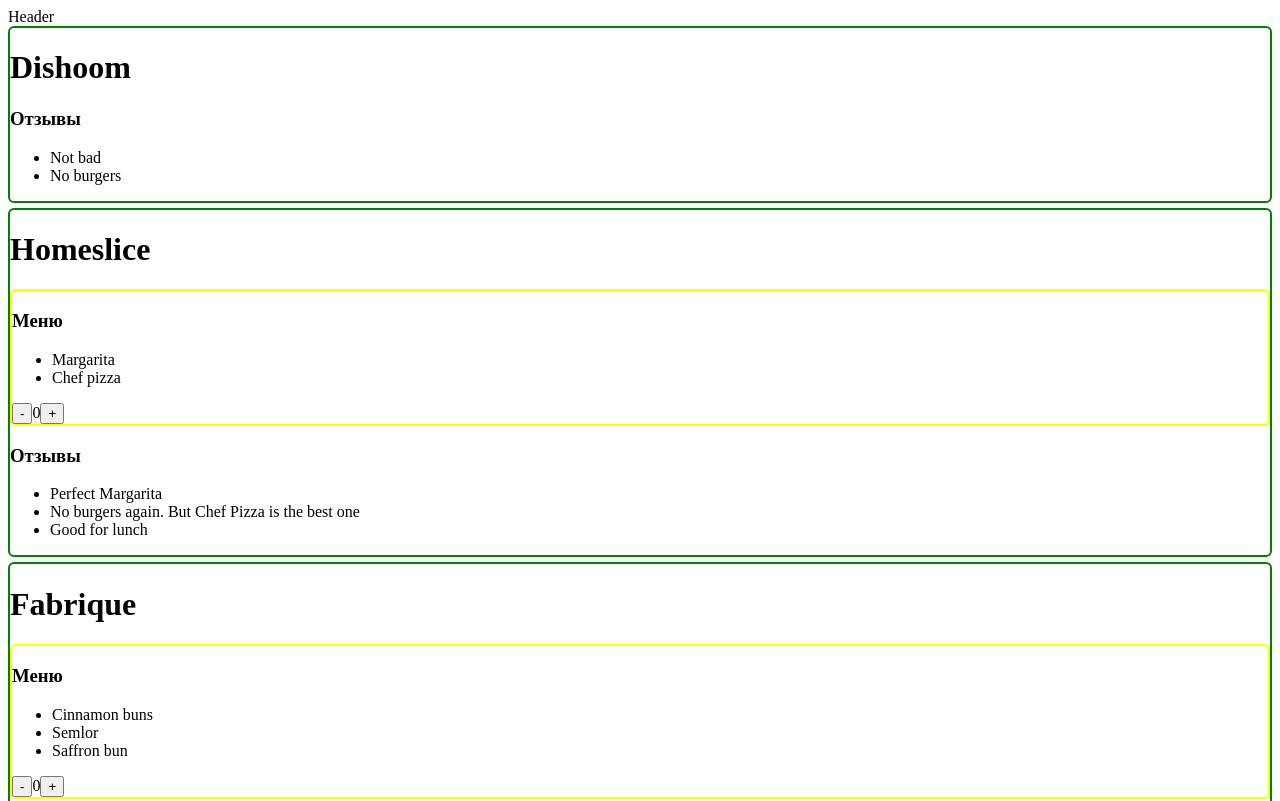
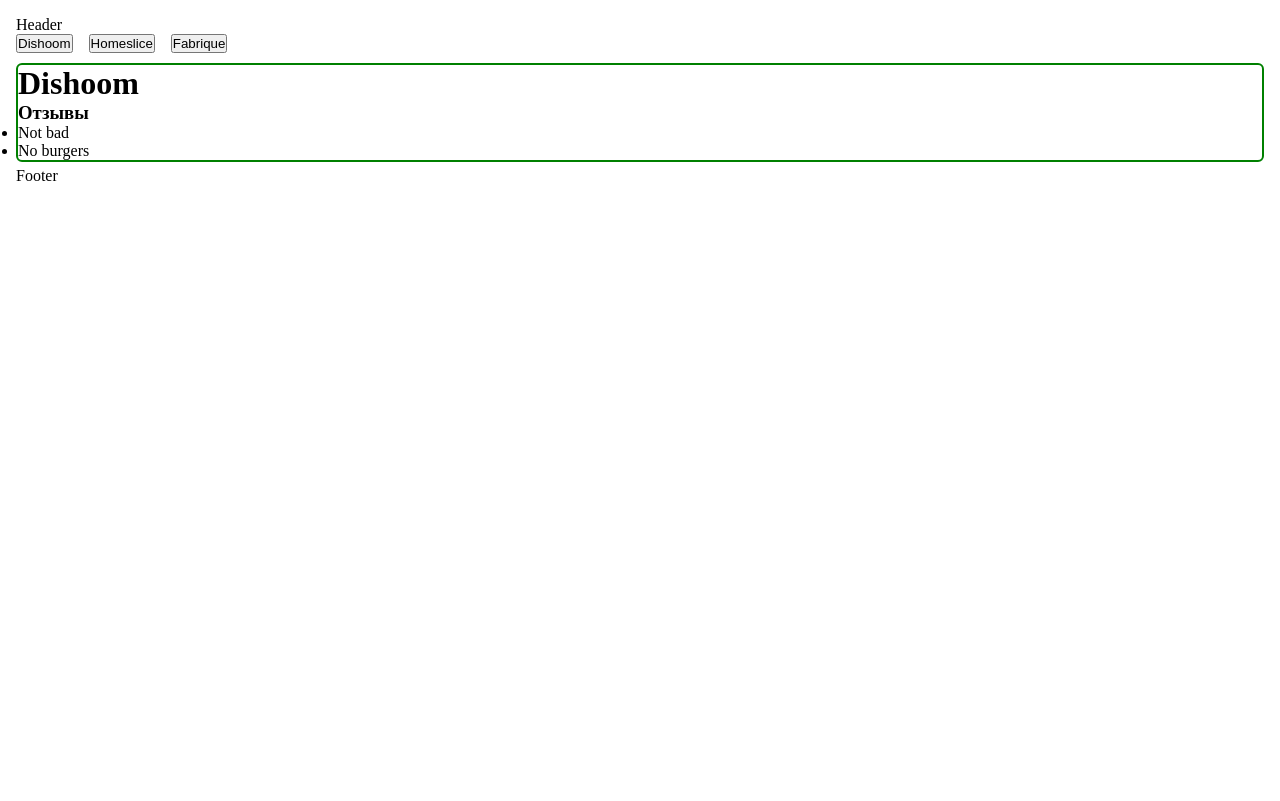
Before and after one commit to vladimirplyukhin89/NextEpisode, a React (Vite) app: page / in a window 1280 px wide. Shown: the top 801 px of the page. Built offline with nearby package versions, Linux system fonts and the light colour scheme.

Commit message:
Added tabs logic in App

```diff
--- a/materials/mock.js
+++ b/materials/mock.js
@@ -99,17 +99,17 @@
             },
         ],
         reviews: [
-            {
-                id: "53b642d7-5e86-4717-a466-0640a1dee076",
-                user: "Agata",
-                text: "Best bakery",
-                rating: 5,
-            },
+            // {
+            //     id: "53b642d7-5e86-4717-a466-0640a1dee076",
+            //     user: "Agata",
+            //     text: "Best bakery",
+            //     rating: 5,
+            // },
         ],
     },
     {
         id: "d9241927-09e1-44f3-8986-a76346869037",
-        name: "Flat Iron",
+        name: "",
         menu: [
             {
                 id: "6c02c2ce-b868-4191-b4a7-8686429f4bac",
--- /dev/null
+++ b/src/App.css
@@ -0,0 +1,25 @@
+* {
+    box-sizing: border-box;
+    padding: 0;
+    margin: 0;
+}
+
+.layout {
+    padding: 1rem;
+}
+
+.tabs {
+    display: flex;
+    gap: 1rem;
+    margin-bottom: 10px;
+}
+
+.tabs .active {
+    background: tomato;
+}
+
+.restaurants {
+    border: 2px solid green;
+    border-radius: 6px;
+    margin-bottom: 5px;
+}
--- a/src/App.jsx
+++ b/src/App.jsx
@@ -1,13 +1,38 @@
+import { useState } from 'react';
+
 import { Layout } from "./components/Layout/component.jsx";
-import { restaurants } from "../materials/mock.js";
 import { Restaurants } from "./components/Restaurants/components.jsx";
 
+import { restaurants } from "../materials/mock.js";
+
 export const App = () => {
+    const [activeTab, setActiveTab] = useState(0);
+
+    function openActiveTab (e) {
+        setActiveTab(Number(e.target.dataset.index))
+    }
+
     return (
         <Layout>
-            {restaurants?.length ? restaurants.map((restaurant) => (
-                <Restaurants key={restaurant.id} restaurant={restaurant} />
-            ))
+            {restaurants?.length
+            ?
+            <div>
+                <div className='tabs'>
+                    {
+                        restaurants.map((restaurant, index) => (
+                            <div key={restaurant.id}>
+                                {Boolean(restaurant?.name?.length)
+                                    && <button
+                                    className={restaurant.id === activeTab ? 'active' : ''}
+                                    data-index={index}
+                                    onClick={openActiveTab}
+                                >{restaurant.name}</button>}
+                            </div>
+                        ))
+                    }
+                </div>
+                {restaurants[activeTab] && <Restaurants restaurants={restaurants[activeTab]} />}
+            </div>
             :
             <p>Проблемы с данными</p>}
         </Layout>
--- a/src/components/Layout/component.jsx
+++ b/src/components/Layout/component.jsx
@@ -3,10 +3,10 @@
 
 export const Layout = ({ children }) => {
     return (
-        <>
+        <div className='layout'>
             <Header />
             {children}
             <Footer />
-        </>
+        </div>
     )
 }
--- a/src/components/Menu/component.jsx
+++ b/src/components/Menu/component.jsx
@@ -25,12 +25,7 @@
 
 
     return (
-        <div
-            style={{
-                border: '2px solid yellow',
-                borderRadius: '6px',
-                marginBottom: '5px'
-            }}>
+        <div>
             {Boolean(menu?.length) && (
                 <>
                     <h3>Меню</h3>
--- a/src/components/Restaurants/components.jsx
+++ b/src/components/Restaurants/components.jsx
@@ -1,19 +1,15 @@
 import { Menu } from "../Menu/component.jsx";
 import { Reviews } from "../Reviews/component.jsx";
 
-export const Restaurants = ({ restaurant }) => {
-    if (!restaurant) {
-        return null
+export const Restaurants = ({ restaurants }) => {
+    if(!restaurants) {
+        return null;
     }
 
-    const { name, menu, reviews } = restaurant
+    const { name, menu, reviews } = restaurants
 
     return (
-        <div style={{
-            border: '2px solid green',
-            borderRadius: '6px',
-            marginBottom: '5px'
-        }}>
+        <div className='restaurants'>
             {Boolean(name?.length) && <h1>{name}</h1>}
             {Boolean(menu?.length) && <Menu menu={menu} />}
             {Boolean(reviews?.length) && <Reviews reviews={reviews} />}
--- a/src/main.jsx
+++ b/src/main.jsx
@@ -1,5 +1,6 @@
 import { createRoot } from "react-dom/client";
 import { App } from "./App.jsx";
+import './App.css';
 
 const root = createRoot(document.getElementById('root'))
 
```
Also changed, not shown: 1 other file (tests, documents, lock files or other folders).
